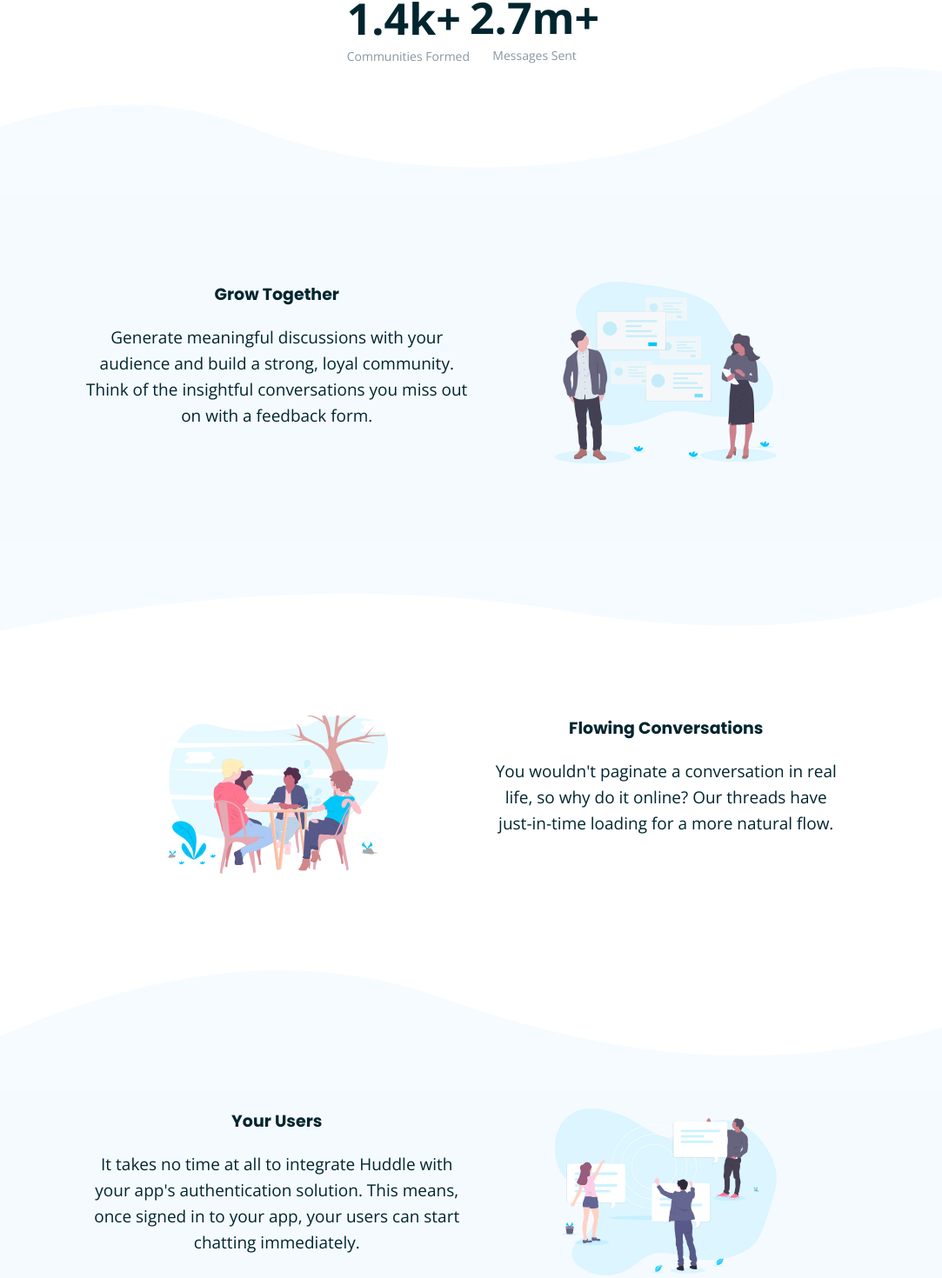
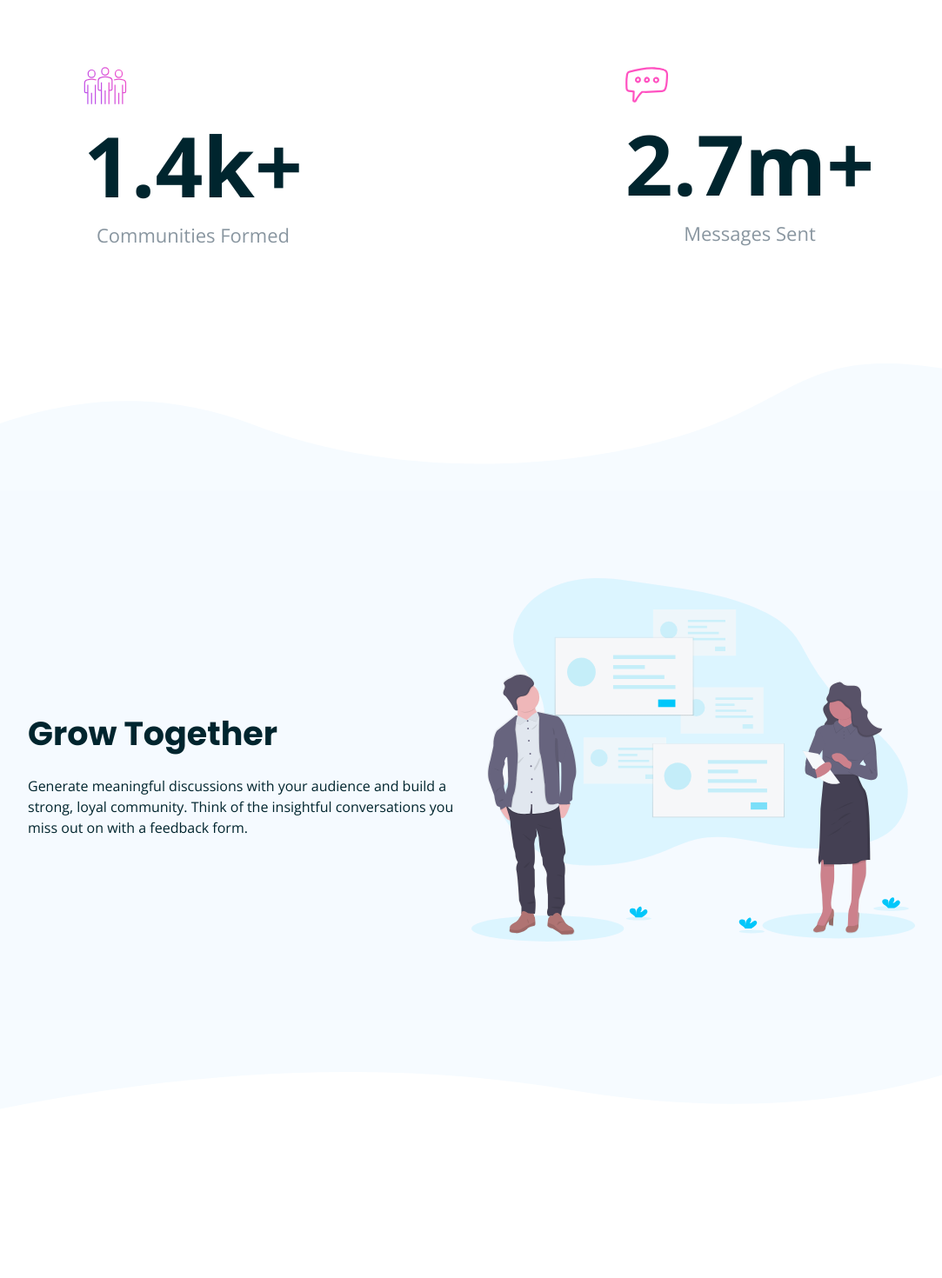
Before and after one commit to armino-dev/huddle-landing-page, a Next.js app: page / in a window 1280 px wide. Shown: the part 1640-3110 px from the top of the page at 87% size, without its empty margins (98-1181 px from the left). Built offline with nearby package versions, Linux system fonts and the light colour scheme.

Commit message:
Minor changes

```diff
--- a/components/footer.js
+++ b/components/footer.js
@@ -9,7 +9,7 @@ export default class Footer extends React.Component {
                 <div className="row">
                     <div className="col">
                         <h2>NEWSLETTER</h2>
-                        <p>To receive tips on how to grow your community, sign up to our weekly newsletter.
+                        <p className="w350">To receive tips on how to grow your community, sign up to our weekly newsletter.
                     <br />We’ll never send you spam or pass on your email address.
                     </p>
                         <form>
--- a/pages/index.js
+++ b/pages/index.js
@@ -32,10 +32,10 @@ your audience. Create connections with your users as you engage in genuine discu
         </div>
         <div className="container top-section-1">
           <div className="row">
-            <div className="col w50 center">
+            <div className="col w50 center flex-end">
               <img src="/images/illustration-grow-together.svg" alt="Grow Together Illustration" />
             </div>
-            <div className="col w50 center">
+            <div className="col w50 center flex-start">
               <h2>Grow Together</h2>
               <p>Generate meaningful discussions with your audience and build a strong, loyal community.
               Think of the insightful conversations you miss out on with a feedback form.
@@ -45,10 +45,11 @@ your audience. Create connections with your users as you engage in genuine discu
         </div>
         <div className="container flowing-conversation">
           <div className="row">
-            <div className="col w50 center">
+            <div className="col w50 center flex-start">
               <img src="/images/illustration-flowing-conversation.svg" alt="Flowing Conversation Illustration" />
             </div>
-            <div className="col w50 center">
+            <div className="col w50 center flex-end">
+              <div className="col">
                 <h2>Flowing Conversations</h2>
                 <p>You wouldn't paginate a conversation in real life, so why do it online?
                 Our threads have just-in-time loading for a more natural flow.
@@ -56,12 +57,13 @@ your audience. Create connections with your users as you engage in genuine discu
               </div>
             </div>
           </div>
+        </div>
         <div className="container top-section-2">
           <div className="row">
-            <div className="col w50 center">
+            <div className="col w50 center flex-end">
               <img src="/images/illustration-your-users.svg" alt="Your Users Illustration" />
             </div>
-            <div className="col w50 center">
+            <div className="col w50 center flex-start">
               <h2>Your Users</h2>
               <p>It takes no time at all to integrate Huddle with your app's authentication solution. This means,
 once signed in to your app, your users can start chatting immediately.</p>
--- a/styles/styles.scss
+++ b/styles/styles.scss
@@ -123,6 +123,7 @@ a.btn, button.btn {
 .container {
     display: flex;
     flex-direction: column;
+    width: 100%;
 }
 
 main {
@@ -378,19 +379,32 @@ footer {
         }
     }
 
+    .w350 {
+        max-width: 400px;
+    }
+
     .row {
         display: flex;
         flex-direction: row;
+        width: 100%;
     }
 
     .col {
         display: flex;
         flex-direction: column;
         width: 100%;
+        &.w50 {
+            width: 50%;
+        }
     }
 
-    .w50 {
-        width: 50%;
+
+    .flex-start {
+        align-items: flex-start;
+    }
+
+    .flex-end {
+        align-items: flex-end;
     }
 
     a.btn, button.btn {
@@ -411,6 +425,8 @@ footer {
         }
     }
 
+
+
     main {
         h1 {
             font-size: 44px;
@@ -421,10 +437,56 @@ footer {
             font-size: 19px;
             line-height: 30px;
         }
+
+        .card {
+            margin-top: 100px;
+            img {
+                width: 50px;
+            }
+            .stats {
+                font-size: 96px;
+                font-weight: 700;
+
+            }
+            .text {
+                width: 100%;
+                font-size: 22px;
+                text-align: center;
+                color: $blue-grey;
+            }
+        }
+
+        .top-section-1, .flowing-conversation, .top-section-2, .community {
+            margin-top: 280px;
+            padding-left: 130px;
+            padding-right: 130px;
+            .row {
+                align-items: center;
+                justify-content: space-between;
+            }
+            img {
+                max-width: 540px;
+                width: 100%;
+            }
+            h2 {
+                font-size: 38px;
+                text-align: start;
+                max-width: 540px;
+            }
+            p {
+                text-align: start;
+                font-size: 16px;
+                line-height: 24px;
+                max-width: 500px;
+                padding-left: 0;
+            }
+        }
+
         .top-section-1 {
             .row {
                 flex-flow: row-reverse;
             }
+
             &:before {
                 background: url(/images/bg-section-top-desktop-1.svg) no-repeat bottom left;
                 background-size: contain;
@@ -440,6 +502,7 @@ footer {
             .row {
                 flex-flow: row-reverse;
             }
+
             &:before {
                 background: url(/images/bg-section-top-desktop-2.svg) no-repeat bottom left;
                 background-size: contain;
@@ -449,10 +512,17 @@ footer {
                 background-size: contain;
             }
         }
+
+        .community {
+            h2 {
+                max-width: 1440px;
+            }
+
+        }
     }
 
     footer {
-        padding: 280px 120px 25px 120px;
+        padding: 130px 120px 25px 120px;
         .row {
             flex-flow: row-reverse;
         }
@@ -471,6 +541,9 @@ footer {
         h2 {
             font-size: 24px;
         }
+
+
+
         form {
             flex-direction: row;
             align-items: center;
```
Lines whose indentation alone changed are shown as unchanged.
